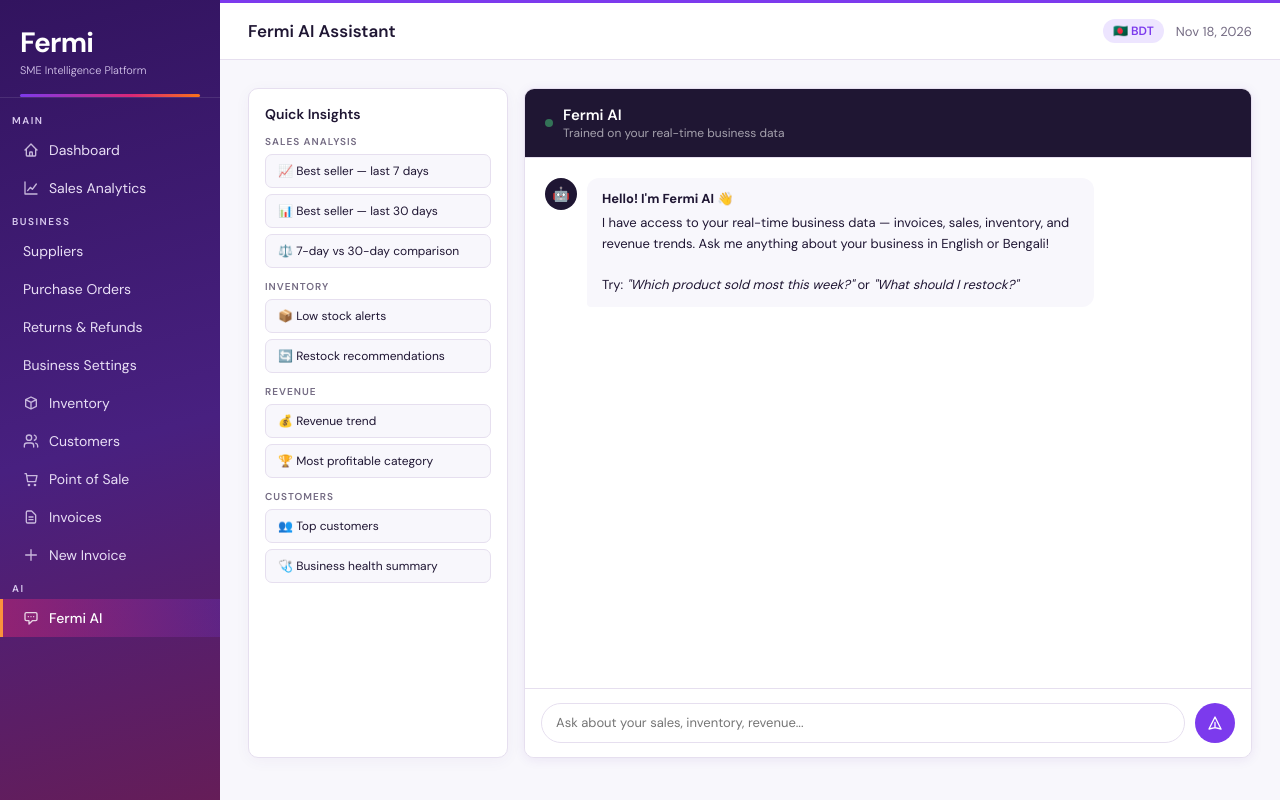
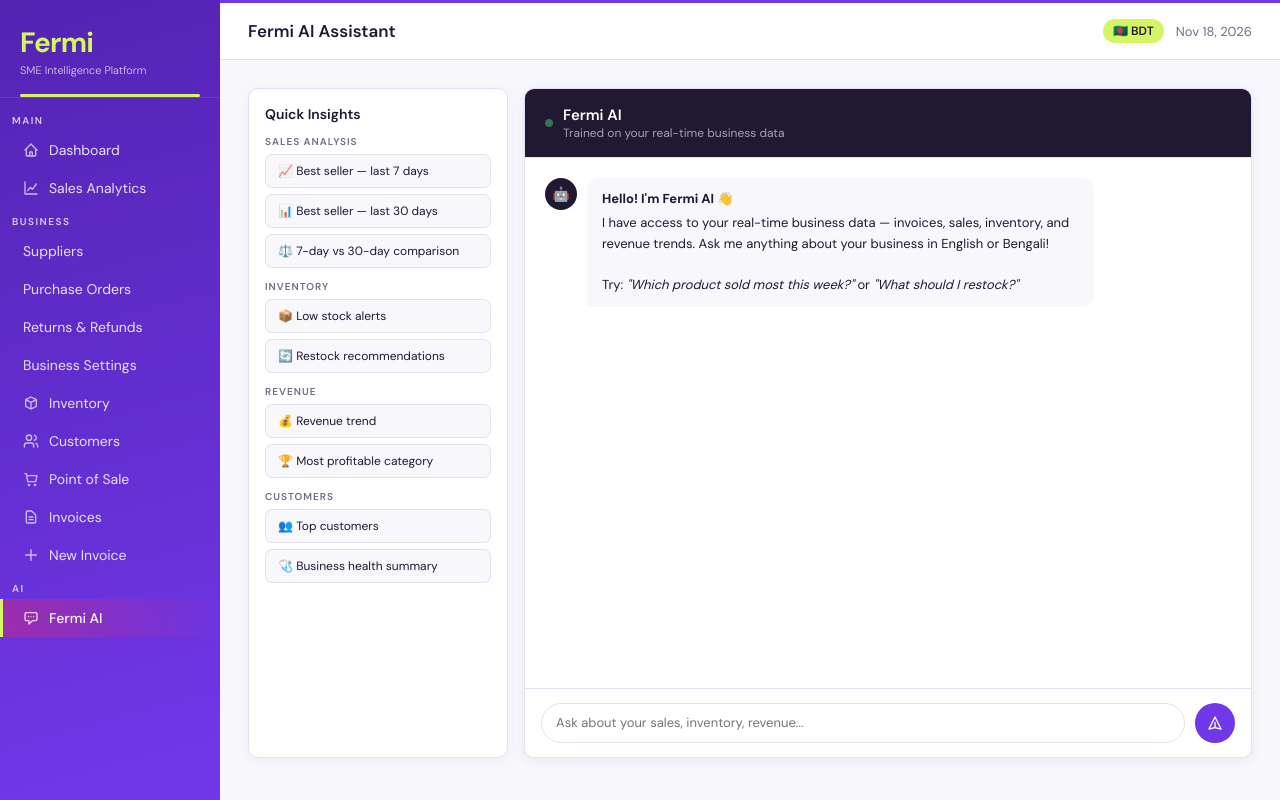
Before and after one commit to tarifuli/Fermi, a Flask app: template templates/chatbot.html in a window 1280 px wide. Run offline with Flask 3, Linux system fonts and the light colour scheme; the template is opened without the code that fills it, so the values that code supplies are empty.

Commit message:
Switch theme preview to Electric Orchid purple and lime

```diff
--- a/templates/analytics.html
+++ b/templates/analytics.html
@@ -69,6 +69,6 @@
 <script>
 const points={{ chart|tojson }};
 const chartElement=document.getElementById('analyticsRevenue');
-if(window.Chart&&chartElement){new Chart(chartElement,{type:'bar',data:{labels:points.map(p=>p.date.slice(5)),datasets:[{label:'Paid revenue (BDT)',data:points.map(p=>p.revenue),backgroundColor:'rgba(124,58,237,.23)',borderColor:'#7C3AED',borderWidth:1,borderRadius:5}]},options:{responsive:true,maintainAspectRatio:false,plugins:{legend:{display:false},tooltip:{callbacks:{label:ctx=>'৳'+Number(ctx.parsed.y).toLocaleString('en-BD',{minimumFractionDigits:2})}}},scales:{y:{beginAtZero:true,ticks:{callback:v=>'৳'+Number(v).toLocaleString('en-BD')}},x:{ticks:{maxTicksLimit:10},grid:{display:false}}}}})}
+if(window.Chart&&chartElement){new Chart(chartElement,{type:'bar',data:{labels:points.map(p=>p.date.slice(5)),datasets:[{label:'Paid revenue (BDT)',data:points.map(p=>p.revenue),backgroundColor:'rgba(113,56,234,.23)',borderColor:'#7138EA',borderWidth:1,borderRadius:5}]},options:{responsive:true,maintainAspectRatio:false,plugins:{legend:{display:false},tooltip:{callbacks:{label:ctx=>'৳'+Number(ctx.parsed.y).toLocaleString('en-BD',{minimumFractionDigits:2})}}},scales:{y:{beginAtZero:true,ticks:{callback:v=>'৳'+Number(v).toLocaleString('en-BD')}},x:{ticks:{maxTicksLimit:10},grid:{display:false}}}}})}
 </script>
 {% endblock %}
--- a/templates/base.html
+++ b/templates/base.html
@@ -8,8 +8,8 @@
 <script src="https://cdn.jsdelivr.net/npm/chart.js"></script>
 <style>
   :root {
-    --navy:    #1F1633;
-    --blue:    #7C3AED;
+    --navy:    #211832;
+    --blue:    #7138EA;
     --sky:     #EDE5FF;
     --teal:    #0F6E56;
     --mint:    #E1F5EE;
@@ -19,7 +19,7 @@
     --rose:    #FDEAEA;
     --bg:      #F8F7FC;
     --white:   #FFFFFF;
-    --text:    #1F1633;
+    --text:    #211832;
     --muted:   #746B83;
     --border:  #E6DFEF;
     --radius:  10px;
@@ -105,7 +105,7 @@
   .form-group { margin-bottom:14px; }
   .form-label { display:block; font-size:12px; font-weight:600; color:var(--muted); margin-bottom:5px; text-transform:uppercase; letter-spacing:0.4px; }
   .form-control { width:100%; padding:9px 12px; border:1px solid var(--border); border-radius:7px; font-size:13px; font-family:'DM Sans',sans-serif; color:var(--text); background:var(--white); transition:border-color 0.15s; }
-  .form-control:focus { outline:none; border-color:var(--blue); box-shadow:0 0 0 3px rgba(124,58,237,0.1); }
+  .form-control:focus { outline:none; border-color:var(--blue); box-shadow:0 0 0 3px rgba(113,56,234,0.1); }
   select.form-control { cursor:pointer; }
 
   /* ── MODAL ── */
@@ -129,28 +129,34 @@
 
   @media(max-width:900px) { .stats-grid { grid-template-columns:1fr 1fr; } .grid-2,.grid-3 { grid-template-columns:1fr; } }
 
-/* Fermi sunset theme: vivid brand accents with calm data surfaces. */
-:root { --pink:#DB2777; --orange:#F97316; --brand-gradient:linear-gradient(135deg,#7C3AED 0%,#DB2777 62%,#F97316 100%); }
-.sidebar { background:linear-gradient(165deg,#32145F 0%,#482080 55%,#651D58 100%); }
+/* Fermi Electric Orchid theme: vivid brand accents with calm data surfaces. */
+:root { --lime:#D5F564; --brand-gradient:linear-gradient(135deg,#7138EA,#9462F2); }
+.sidebar { background:linear-gradient(165deg,#5423B2 0%,#7138EA 100%); }
 .sidebar-logo { position:relative; }
-.sidebar-logo::after { content:""; position:absolute; bottom:0; left:20px; right:20px; height:3px; border-radius:4px; background:var(--brand-gradient); }
+.sidebar-logo::after { content:""; position:absolute; bottom:0; left:20px; right:20px; height:3px; border-radius:4px; background:#D5F564; }
 .sidebar-logo h1 { font-family:'DM Sans',sans-serif; font-weight:700; letter-spacing:-.8px; font-size:28px; }
 .sidebar-logo span,.nav-section { color:#D8C9EE; }
 .nav-item { color:#E9DFF6; }
-.nav-item.active { background:linear-gradient(90deg,rgba(219,39,119,.45),rgba(124,58,237,.2)); border-left-color:#FB923C; }
-.topbar { border-top:3px solid #7C3AED; }
+.nav-item.active { background:linear-gradient(90deg,rgba(219,39,119,.45),rgba(113,56,234,.2)); border-left-color:#D5F564; }
+.topbar { border-top:3px solid #7138EA; }
 .card,.stat-card { box-shadow:0 3px 16px rgba(70,28,110,.045); }
-.stat-card { border-top:3px solid #7C3AED; }
-.stat-card:nth-child(2) { border-top-color:#DB2777; }
-.stat-card:nth-child(3) { border-top-color:#F97316; }
+.stat-card { border-top:3px solid #7138EA; }
+.stat-card:nth-child(2) { border-top-color:#D5F564; }
+.stat-card:nth-child(3) { border-top-color:#9462F2; }
 .stat-card:nth-child(4) { border-top-color:#A855F7; }
-.btn-primary { box-shadow:0 3px 8px rgba(124,58,237,.16); }
+.btn-primary { box-shadow:0 3px 8px rgba(113,56,234,.16); }
 .btn-primary:hover { background:#6D28D9; }
 .btn-ghost:hover { border-color:#C4B5FD; }
 .rank-bar-fill { background:var(--brand-gradient); }
 :where(a,button,input,select,textarea):focus-visible { outline:3px solid #A78BFA; outline-offset:3px; }
 @media(prefers-reduced-motion:reduce) { *,*::before,*::after { transition:none!important; } }
 
+</style>
+<style>
+.badge-blue { background:#D5F564; color:#211832; }
+.nav-item.active { color:#FFF; }
+.sidebar-logo h1 { color:#D5F564; }
+.stat-card:nth-child(2) .stat-icon { background:#F0F8DC; }
 </style>
 {% block extra_styles %}{% endblock %}
 <meta name="csrf-token" content="{{ csrf_token }}">
--- a/templates/business_setup.html
+++ b/templates/business_setup.html
@@ -15,7 +15,7 @@
 .setup-help{color:var(--muted);font-size:14px;line-height:1.65;margin-bottom:28px}
 .setup-field-label{font-size:13px;font-weight:700;display:block;margin-bottom:10px;color:var(--navy)}
 .setup-input{width:100%;padding:16px 18px;font:inherit;font-size:16px;border:1.5px solid var(--border);border-radius:10px;outline:none;transition:box-shadow .15s,border-color .15s}
-.setup-input:focus{border-color:var(--blue);box-shadow:0 0 0 4px rgba(124,58,237,.12)}
+.setup-input:focus{border-color:var(--blue);box-shadow:0 0 0 4px rgba(113,56,234,.12)}
 .setup-counter{display:flex;justify-content:space-between;gap:8px;color:var(--muted);font-size:12px;margin-top:10px}
 .setup-validation{color:var(--red);font-size:13px;margin-top:8px;min-height:18px}
 .setup-actions{display:flex;align-items:center;gap:14px;flex-wrap:wrap;margin-top:28px}
--- a/templates/chatbot.html
+++ b/templates/chatbot.html
@@ -28,7 +28,7 @@
   @keyframes bounce { 0%,80%,100%{transform:translateY(0)} 40%{transform:translateY(-6px)} }
   .chat-input-area { padding:14px 16px; border-top:1px solid var(--border); display:flex; gap:10px; background:var(--white); }
   .chat-input { flex:1; padding:10px 14px; border:1px solid var(--border); border-radius:24px; font-size:13px; font-family:'DM Sans',sans-serif; outline:none; transition:border-color 0.15s; resize:none; }
-  .chat-input:focus { border-color:var(--blue); box-shadow:0 0 0 3px rgba(124,58,237,0.1); }
+  .chat-input:focus { border-color:var(--blue); box-shadow:0 0 0 3px rgba(113,56,234,0.1); }
   .send-btn { width:40px; height:40px; border-radius:50%; background:var(--blue); border:none; cursor:pointer; display:flex; align-items:center; justify-content:center; flex-shrink:0; transition:background 0.15s; }
   .send-btn:hover { background:#6D28D9; }
   .prompt-chip { display:block; width:100%; text-align:left; padding:8px 12px; background:var(--bg); border:1px solid var(--border); border-radius:7px; font-size:12px; cursor:pointer; margin-bottom:6px; color:var(--text); font-family:'DM Sans',sans-serif; transition:all 0.15s; }
--- a/templates/pos.html
+++ b/templates/pos.html
@@ -13,7 +13,7 @@
 .pos-toolbar select{min-width:140px}
 .pos-catalog{display:grid;grid-template-columns:repeat(auto-fill,minmax(180px,1fr));gap:12px}
 .pos-product{background:#fff;border:1px solid var(--border);border-radius:12px;padding:17px;text-align:left;cursor:pointer;transition:box-shadow .15s,border-color .15s;min-height:146px}
-.pos-product:hover:not(:disabled),.pos-product:focus-visible{border-color:var(--blue);box-shadow:0 4px 16px #1F163318}
+.pos-product:hover:not(:disabled),.pos-product:focus-visible{border-color:var(--blue);box-shadow:0 4px 16px #21183218}
 .pos-product:disabled{opacity:.48;cursor:not-allowed}
 .pos-product strong{display:block;color:var(--navy);font-size:15px;overflow-wrap:anywhere}
 .pos-product small{display:block;color:var(--muted);font-size:12px;margin:7px 0 15px}
--- a/templates/view_invoice.html
+++ b/templates/view_invoice.html
@@ -43,7 +43,7 @@
     .inv-items { width:100% !important; }
     .inv-items thead { display:table-header-group; }
     .inv-items tr { break-inside:avoid; page-break-inside:avoid; }
-    .inv-items thead th { background:#1F1633 !important; color:#fff !important; }
+    .inv-items thead th { background:#211832 !important; color:#fff !important; }
     .inv-parties { background:#F8F7FC !important; }
     .inv-totals .grand td { background:#EDE5FF !important; }
     .inv-paper .badge { -webkit-print-color-adjust:exact !important; print-color-adjust:exact !important; }
```
Also changed, not shown: templates/dashboard.html (+4 -4 lines), templates/login.html (+13 -11 lines), templates/signup.html (+11 -9 lines).
